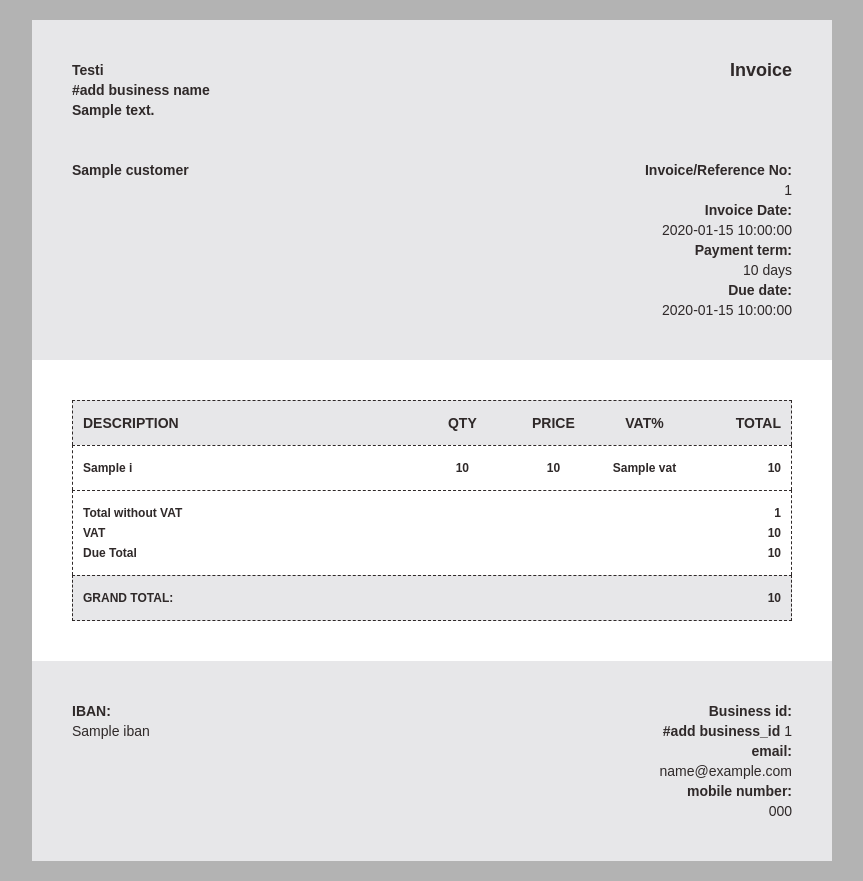
After one commit to Outisal/Single_record_accounting, a Flask app: template templates/invoice.html in a window 1280 px wide. The commit adds this page. Shown: the whole page, without its empty margins (208-1071 px from the left). Run offline with Flask 3, Linux system fonts and the light colour scheme; the template is opened without the code that fills it: most values are stand-ins (such as "Sample title", 1, 10 or a date in 2020).

Commit message:
Add invoice view

```diff
--- /dev/null
+++ b/static/styles.css
@@ -0,0 +1,158 @@
+label{
+  display: table-cell;
+  text-align: right;
+  font-size: 14px;
+  line-height: 40px;
+  padding: 0 40px;
+  font-weight: 500;
+}
+
+input{
+  display: table-cell;
+  font-size: 14px;
+}
+
+form input[type="submit"]{
+  display: inline-block;
+  font-size: 14px;
+  font-weight:500;
+  padding: 0.4em;
+  margin-left: 3em;
+}
+
+option{
+  display: table-cell;
+  font-size: 14px;
+}
+
+button{
+  display: inline-block;
+  font-size: 14px;
+  font-weight:500;
+  padding: 0.4em;
+  margin-left: 1em;
+}
+
+div.row{
+  display:table-row;
+}
+
+:root {
+    --bg-clr: #b3b3b3;
+    --white: #fff;
+    --invoice-bg: #e7e7e9;
+    --primary-clr: #2f2929;
+  }
+
+* {
+  margin: 0;
+  padding: 0;
+  box-sizing: border-box;
+  font-family: "Ubuntu", sans-serif;
+}
+
+body {
+  background: var(--bg-clr);
+  font-size: 12px;
+  line-height: 20px;
+  color: var(--primary-clr);
+  padding: 0 20px;
+}
+
+h3{
+  line-height: 5;
+}
+
+.main_title{
+  font-weight: 700;
+  font-size: 16px;
+  text-transform: uppercase;
+  color: var(--primary-clr);
+  margin-bottom: 10px;
+}
+
+.p_title {
+  font-weight: 700;
+  font-size: 14px;
+}
+
+.p_title > span{
+  font-weight: 400;
+  font-size: 14px;
+}
+
+.text_right {
+  text-align: right;
+}
+
+.text_center {
+  text-align: center;
+}
+
+.i_row{
+  display: flex;
+}
+
+.frame {
+  width: 800px;
+  max-width: 100%;
+  height: auto;
+  background: var(--white);
+  margin: 20px auto;
+}
+
+.frame > div{
+  width: 100%;
+  padding: 40px;
+}
+
+.frame .info .i_row,
+.frame .footer .i_row{
+  justify-content: space-between;
+}
+
+.frame .info,
+.frame .invoice_terms,
+.frame .footer{
+  background: var(--invoice-bg);
+}
+
+.frame .info > div:not(:last-child){
+  margin-bottom: 40px;
+}
+
+.frame .w_15 {
+  width: 15%;
+}
+
+.frame .w_50 {
+  width: 50%;
+}
+
+.frame .w_55 {
+  width: 55%;
+}
+
+.frame .i_table .i_row {
+  padding: 12px 10px;
+  border: 1px dashed var(--primary-clr);
+  border-bottom: 0;
+}
+
+.frame .i_table .i_table_foot .i_row:last-child{
+  border-bottom: 1px dashed var(--primary-clr);
+}
+
+.frame .i_table .i_row p{
+  margin: 0;
+  font-weight: 700;
+}
+
+.frame .i_table .i_table_head .i_row,
+.frame .i_table .i_table_foot .grand_total_wrap{
+  background: var(--invoice-bg);
+}
+
+.frame .invoice_right .terms{
+  margin: 0;
+}
--- /dev/null
+++ b/templates/invoice.html
@@ -0,0 +1,138 @@
+<!DOCTYPE html>
+<link rel="stylesheet" href="/static/styles.css">
+<meta name="viewport" content="width=device-width, initial-scale=1">
+
+<body>
+
+<section>
+  <div class="frame">
+    <div class="info">
+      <div class="i_row">
+        <div class="p_title">
+          <p>Testi</p> #add business name
+          <p>{{i.post_address}}</p>
+        </div>
+        <div class="title">
+          <h2>Invoice</h2>
+        </div>
+      </div>
+      <div class="i_row">
+
+        <div class="i_to">
+          <div class="p_title">
+            <p>{{i.customer}}</p>
+          </div>
+        </div>
+        <div class="i_details text_right">
+          <div class="p_title">
+            <p>Invoice/Reference No:</p>
+            <span>{{i.id}}</span>
+          </div>
+          <div class="p_title">
+            <p>Invoice Date:</p>
+            <span>{{i.date}}</span>
+          </div>
+          <div class="p_title">
+            <p>Payment term:</p>
+            <span>{{i.payment_term}} days</span>
+          </div>
+          <div class="p_title">
+            <p>Due date:</p>
+            <span>{{due_date}}</span>
+          </div>
+        </div>
+      </div>
+    </div>
+    <div class="invoice_table">
+      <div class="i_table">
+        <div class="i_table_head">
+          <div class="i_row">
+            <div class="i_col w_55">
+              <p class="p_title">DESCRIPTION</p>
+            </div>
+            <div class="i_col w_15 text_center">
+              <p class="p_title">QTY</p>
+            </div>
+            <div class="i_col w_15 text_center">
+              <p class="p_title">PRICE</p>
+            </div>
+            <div class="i_col w_15 text_center">
+				<p class="p_title">VAT%</p>
+			  </div>
+            <div class="i_col w_15 text_right">
+              <p class="p_title">TOTAL</p>
+            </div>
+          </div>
+        </div>
+        <div class="i_table_body">
+          <div class="i_row">
+            <div class="i_col w_55">
+              <p>{{i.title}}</p>
+            </div>
+            <div class="i_col w_15 text_center">
+              <p>{{i.amount}}</p>
+            </div>
+            <div class="i_col w_15 text_center">
+              <p>{{i.price}}</p>
+            </div>
+            <div class="i_col w_15 text_center">
+				      <p>{{i.vat}}</p>
+			      </div>
+            <div class="i_col w_15 text_right">
+              <p>{{total}}</p>
+            </div>
+          </div>
+        </div>
+        <div class="i_table_foot">
+          <div class="i_row">
+            <div class="i_col w_50">
+              <p>Total without VAT</p>
+              <p>VAT</p>
+              <p>Due Total</p>
+            </div>
+            <div class="i_col w_50 text_right">
+              <p>{{total_wo_vat}}</p>
+              <p>{{vat_price}}</p>
+              <p>{{total}}</p>
+            </div>
+          </div>
+          <div class="i_row grand_total_wrap">
+            <div class="i_col w_50">
+              <p>GRAND TOTAL:</p>
+            </div>
+            <div class="i_col w_50 text_right">
+              <p>{{total}}</p>
+            </div>
+          </div>
+        </div>
+      </div>
+
+    </div>
+    <div class="footer">
+      <div class="i_row">
+        <div class="i_payment">
+          <div class="p_title">
+            <p>IBAN:</p>
+            <span>{{i.iban}}</span>
+          </div>
+        </div>
+        <div class="i_duetotal text_right">
+          <div class="p_title">
+            <p>Business id:</p> #add business_id
+            <span>{{i.business_id}}</span>
+		  </div>
+		  <div class="p_title">
+			<p>email:</p>
+			<span>{{i.email}}</span>
+		  </div>
+		  <div class="p_title">
+			<p>mobile number:</p>
+			<span>{{i.mobile_nr}}</span>
+          </div>
+        </div>
+      </div>
+    </div>
+  </div>
+</section>
+
+</body>
--- a/templates/records.html
+++ b/templates/records.html
@@ -29,6 +29,9 @@
                 <td>{{row[6]}}%</td>
                 <td>{{row[7]|round(2)}}</td>
                 <td>{{ (row[7] + row[5])|round(2) }}</td>
+                {% if row[2] != None %}
+                <td><a href="/invoice/{{ row[2] }}">View invoice</a></td>
+                {% endif %}
             </tr>
         {% endfor %}
     </tbody>
```
Also changed, not shown: records.py (+10 -0 lines), routes.py (+11 -0 lines).
